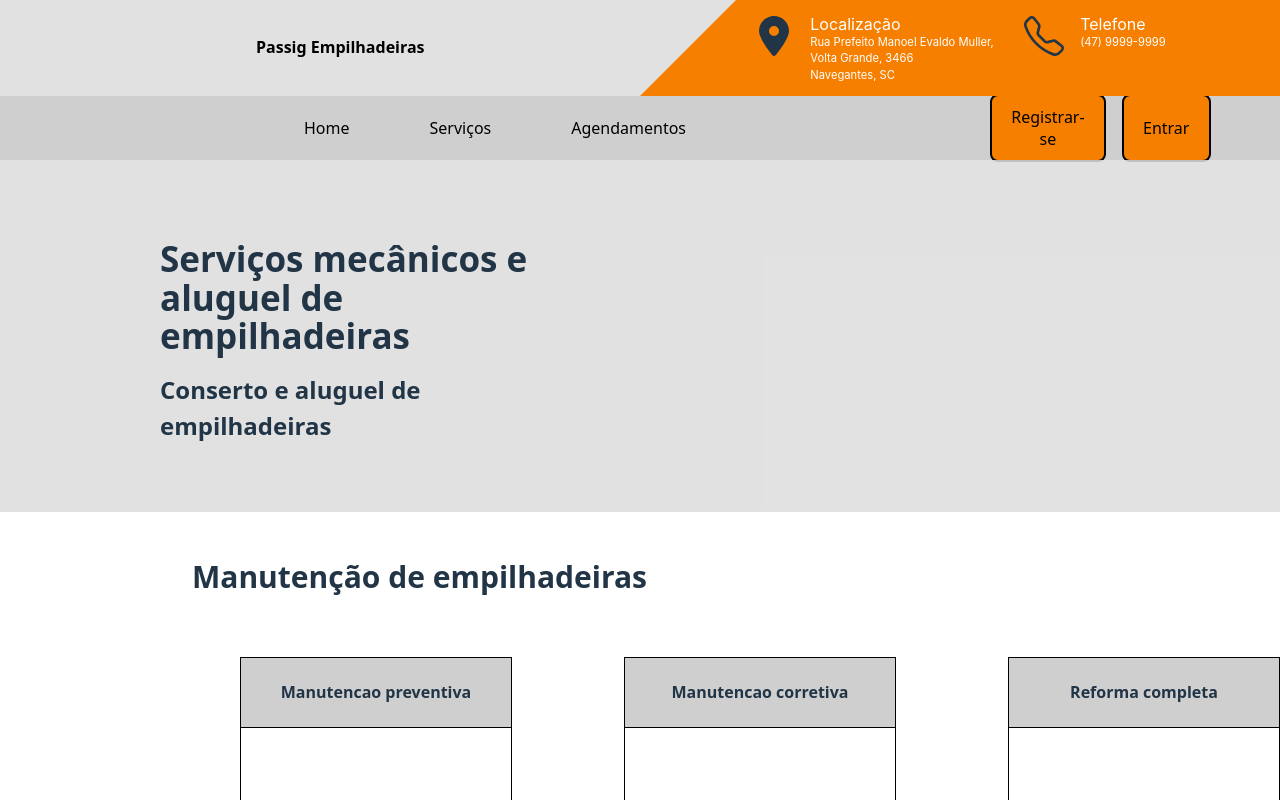
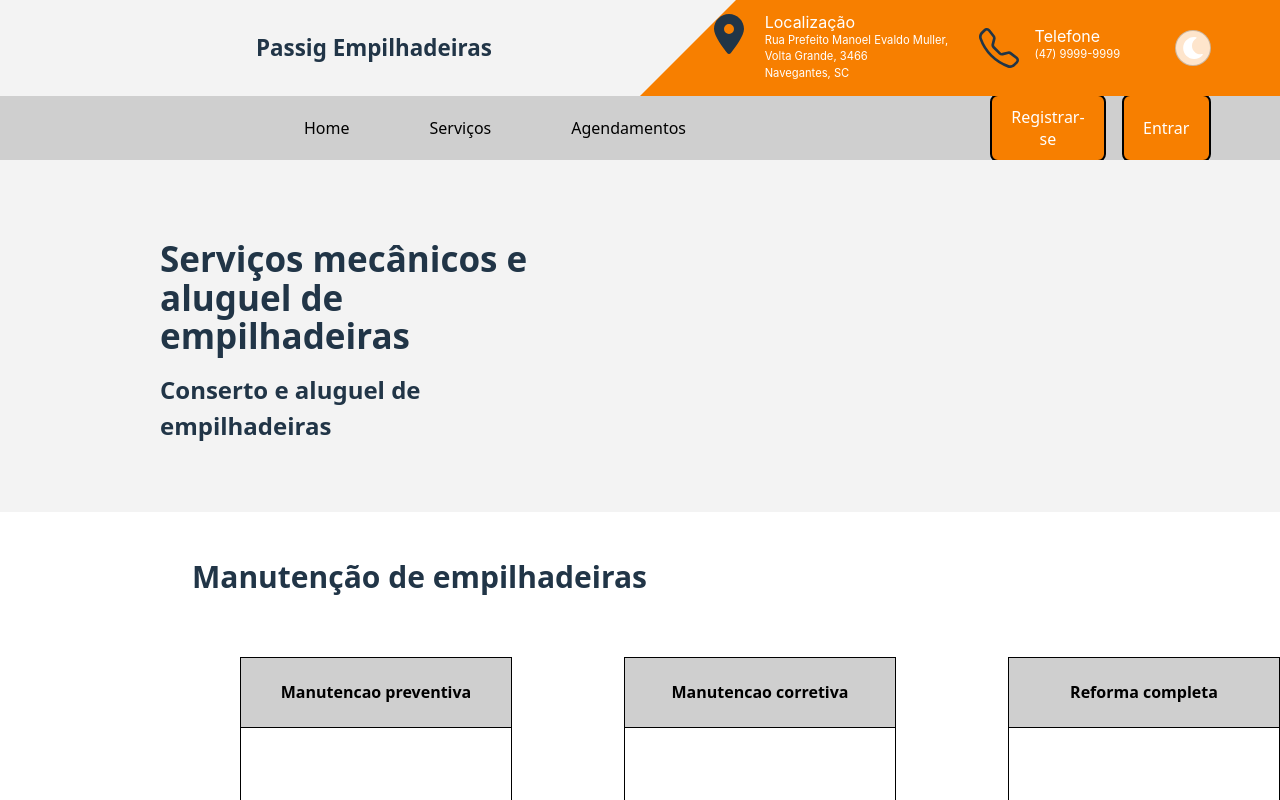
Before and after one commit to joaoMarceloDelfino/Passig-Empilhadeiras-Frontend, a React (Vite) app: page / in a window 1280 px wide. Shown: the top 800 px of the page. Built offline with nearby package versions, Linux system fonts and the light colour scheme; no server answers; a web font is replaced by a local one.

Commit message:
Coloquei o modo Nilson Hoffman, Atualizei as cores dos textos, ajeitei o alinhamento, configurei funções novas no header. deixei o site mais reponsivo. e comi a bunda do nilson

```diff
--- a/src/components/Calendar/CalendarItem/CalendarItem.module.css
+++ b/src/components/Calendar/CalendarItem/CalendarItem.module.css
@@ -6,6 +6,7 @@
     width: 4rem;
     height: 4rem;
     cursor: default;
+    color: #000;              /* <- força o número a ficar preto */
 }
 
 .notSelectedDate{
--- a/src/components/Header/Header.jsx
+++ b/src/components/Header/Header.jsx
@@ -1,31 +1,60 @@
+import { useEffect, useState } from "react";
 import InfoCard from "../InfoCard/InfoCard";
-import styles from "./Header.module.css"
+import styles from "./Header.module.css";
 import { FaLocationDot } from "react-icons/fa6";
 import { BsTelephone } from "react-icons/bs";
-
-
+import { FaMoon, FaSun } from "react-icons/fa";
 
 function Header(){
+    const [theme, setTheme] = useState(() => {
+        const saved = localStorage.getItem("theme");
+        return saved ? saved : "light";
+    });
+
+    useEffect(() => {
+        document.documentElement.setAttribute("data-theme", theme);
+        localStorage.setItem("theme", theme);
+    }, [theme]);
+
+    const toggleTheme = () => {
+        setTheme((prev) => (prev === "light" ? "dark" : "light"));
+    };
+
     return(
         <header className={styles.header}>
             <div className={styles.main_header}>
-                <h1 style={{color: "#000"}}>Passig Empilhadeiras</h1> {/*Alterar para uma logo de verdade futuramente*/}
+                {/* Alterar para uma logo de verdade futuramente */}
+                <h1 className={styles.logoTitle}>Passig Empilhadeiras</h1>
             </div>
 
             <div className={styles.info_header}>
-                <InfoCard icon = {<FaLocationDot size={40}/>}
-                title="Localização"
-                text = {["Rua Prefeito Manoel Evaldo Muller,", "Volta Grande, 3466", "Navegantes, SC"]}
+                <InfoCard
+                    icon={<FaLocationDot size={40}/>}
+                    title="Localização"
+                    text={[
+                        "Rua Prefeito Manoel Evaldo Muller,",
+                        "Volta Grande, 3466",
+                        "Navegantes, SC"
+                    ]}
                 />
 
-                <InfoCard icon = {<BsTelephone size={40}/>}
-                title="Telefone"
-                text = "(47) 9999-9999"
+                <InfoCard
+                    icon={<BsTelephone size={40}/>}
+                    title="Telefone"
+                    text="(47) 9999-9999"
                 />
 
+                <button
+                    className={styles.themeToggle}
+                    type="button"
+                    onClick={toggleTheme}
+                    aria-label={theme === "light" ? "Ativar modo escuro" : "Ativar modo claro"}
+                >
+                    {theme === "light" ? <FaMoon size={22}/> : <FaSun size={22}/>}
+                </button>
             </div>
         </header>
-    )
+    );
 }
 
 export default Header;
--- a/src/components/Header/Header.module.css
+++ b/src/components/Header/Header.module.css
@@ -16,12 +16,35 @@
 .info_header{
     display: flex;
     justify-content: center;
-    align-items: start;
+    align-items: center;
     padding: 1rem;
     background-color: var(--cor-primaria);
     min-width: 50%;
     width: fit-content;
     clip-path: polygon(6rem 0, 100% 0, 100% 100%, 0 100%);
-    gap: 5%
+    gap: 5%;
+}
 
+/* NOVO – título da logo segue a cor do tema */
+.logoTitle{
+    color: var(--text-color);
+    font-size: 1.4rem;
+    font-weight: 700;
 }
+
+/* Botão do modo claro/escuro */
+.themeToggle{
+    margin-left: 1.5rem;
+    border-radius: 999px;
+    border: 1px solid rgba(0,0,0,0.2);
+    background-color: rgba(255,255,255,0.8);
+    display: flex;
+    align-items: center;
+    justify-content: center;
+    padding: 0.4rem;
+}
+
+.themeToggle:hover{
+    opacity: 0.9;
+    border-color: rgba(0,0,0,0.4);
+}
--- a/src/components/ManutencaoHome/ManutencaoHome.module.css
+++ b/src/components/ManutencaoHome/ManutencaoHome.module.css
@@ -2,6 +2,7 @@
     border: 1px solid #000;
     height: 22rem;
     width: 21rem;
+
 }
 
 .titleContainer {
@@ -12,12 +13,14 @@
     height: 20%;
     border-bottom: 1px solid #000;
     cursor: pointer;
+    color: #000;
 }
 
 .content {
     display: none;        /* começa fechado */
     padding-top: 2px;
     padding-left: 4px;
+
 }
 
 .aberto {
--- a/src/components/MotivoAlugar/motivoAlugar.module.css
+++ b/src/components/MotivoAlugar/motivoAlugar.module.css
@@ -25,7 +25,7 @@
     overflow: hidden;
     padding-left: 42px;
     transition: max-height 0.1s ease;
-    color: #333;
+    color: var(--text-color);
 }
 
 .aberto {
--- a/src/index.css
+++ b/src/index.css
@@ -4,52 +4,69 @@
   box-sizing: border-box;
 }
 
+/* Configurações gerais (independem do tema) */
 :root {
   font-family: system-ui, Avenir, Helvetica, Arial, sans-serif;
   line-height: 1.5;
   font-weight: 400;
 
-  color-scheme: light dark;
-  color: rgba(255, 255, 255, 0.87);
-  background-color: #242424;
-
   font-synthesis: none;
   text-rendering: optimizeLegibility;
   -webkit-font-smoothing: antialiased;
   -moz-osx-font-smoothing: grayscale;
-
 }
 
- html, body, #root {
+/* Tema CLARO */
+:root[data-theme='light'] {
+  --bg-color: #ffffff;
+  --text-color: #213547;
+
+  --cinza-claro: #f3f3f3;      /* já usado no teu projeto */
+  --cor-primaria: #F77F00;     /* já usado no teu projeto */
+}
+
+/* Tema ESCURO */
+:root[data-theme='dark'] {
+  --bg-color: #121212;
+  --text-color: #f5f5f5;
+
+  --cinza-claro: #1e1e1e;
+  --cor-primaria: #ff9800;
+}
+
+/* Aplica as cores globais */
+html, body, #root {
   height: 100%;
   width: 100%;
-  margin: 0;
-  padding: 0;
 }
 
+body {
+  margin: 0;
+  min-width: 320px;
+  min-height: 100vh;
+  background-color: var(--bg-color);
+  color: var(--text-color);
+}
+
+/* Links */
 a {
   font-weight: 500;
   color: #065fd4;
   cursor: pointer;
   text-decoration: inherit;
 }
+
 a:hover {
   color: #535bf2;
 }
 
-body {
-  margin: 0;
-  display: flex;
-  place-items: center;
-  min-width: 320px;
-  min-height: 100vh;
-}
-
+/* Títulos */
 h1 {
   font-size: 1rem;
   line-height: 1.1;
 }
 
+/* Botão padrão */
 button {
   border-radius: 8px;
   border: 1px solid transparent;
@@ -58,23 +75,11 @@ button {
   font-weight: 500;
   font-family: inherit;
   background-color: #1a1a1a;
+  color: #fff;
   cursor: pointer;
-  transition: border-color 0.25s;
+  transition: border-color 0.25s, opacity 0.25s;
 }
 
 button:hover{
   opacity: 70%;
 }
-
-@media (prefers-color-scheme: light) {
-  :root {
-    color: #213547;
-    background-color: #ffffff;
-  }
-  a:hover {
-    color: #747bff;
-  }
-  button {
-    background-color: #f9f9f9;
-  }
-}
--- a/src/pages/Home/Home.module.css
+++ b/src/pages/Home/Home.module.css
@@ -1,6 +1,4 @@
-.container{
 
-}
 
 .topContent{
     display: flex;
@@ -19,9 +17,7 @@
     gap: 1rem;
 }
 
-.imageContainer{
 
-}
 
 .title{
     font-size: 35px;
--- a/src/pages/LoginModal/LoginModal.jsx
+++ b/src/pages/LoginModal/LoginModal.jsx
@@ -72,7 +72,7 @@ function LoginModal({showModal, onModalCloseHandler, setShowRegisterModal, setIs
                                 </div>
                                 <div className={styles.inputWrapper}>
                                     <span className={styles.senhaRow}>
-                                        <label>
+                                        <label className={styles.senhaLabel}>
                                             Senha
                                         </label>
                                         <a>Esqueci minha senha</a>
--- a/src/pages/LoginModal/Login_Modal.module.css
+++ b/src/pages/LoginModal/Login_Modal.module.css
@@ -9,6 +9,10 @@
     background-color: var(--cinza-claro);
     height: 100%;
     width: 100%;
+}
+
+.registrarWrapper p{
+    color: black;
 }
 
 .modal{
@@ -59,6 +63,11 @@
 .emailLabel{
     font-weight: 500;
     padding-left: 0.5rem;
+    color: black;
+}
+
+.senhaLabel{
+    color: black;
 }
 
 .input{
--- a/src/pages/RegisterModal/RegisterModal.module.css
+++ b/src/pages/RegisterModal/RegisterModal.module.css
@@ -69,6 +69,7 @@ input:focus{
     justify-content: space-between;
     font-weight: 500;
     padding-left: 0.5rem;
+    color: black;
 }
 
 .button{
```
